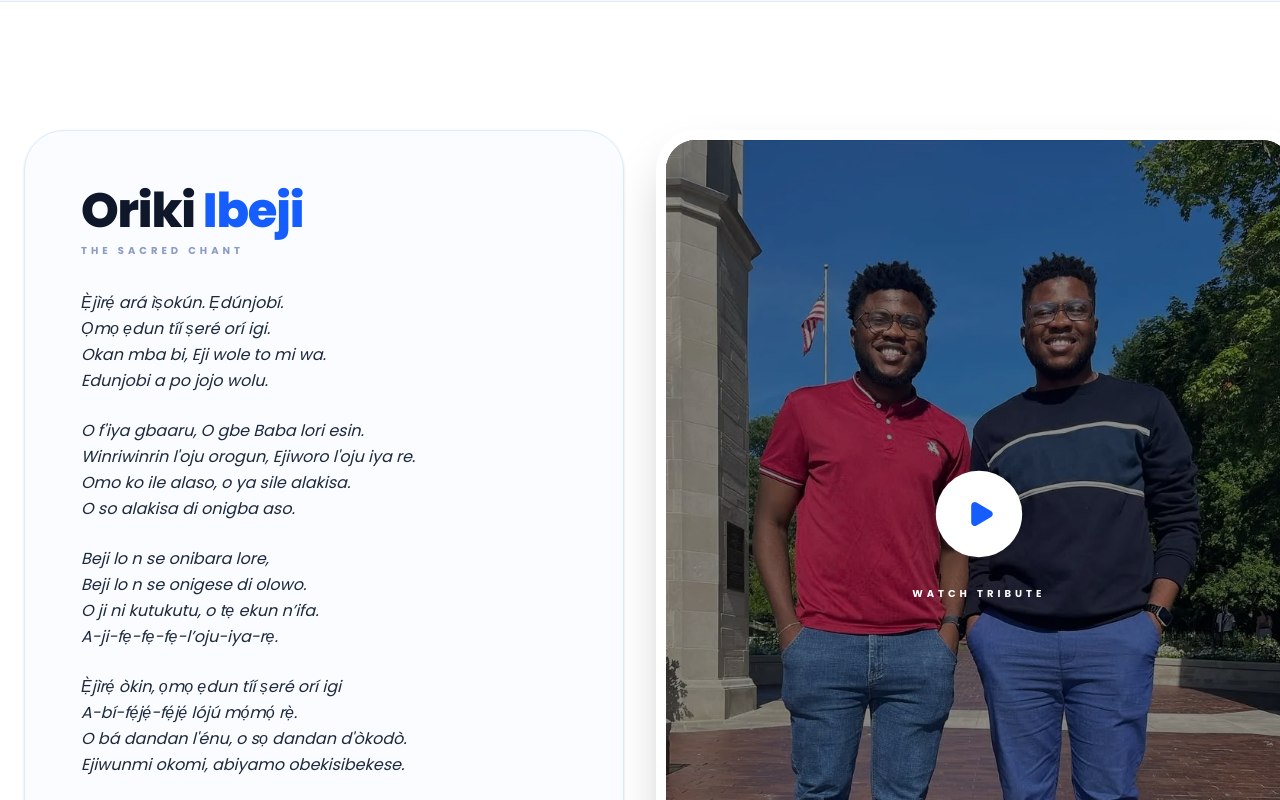
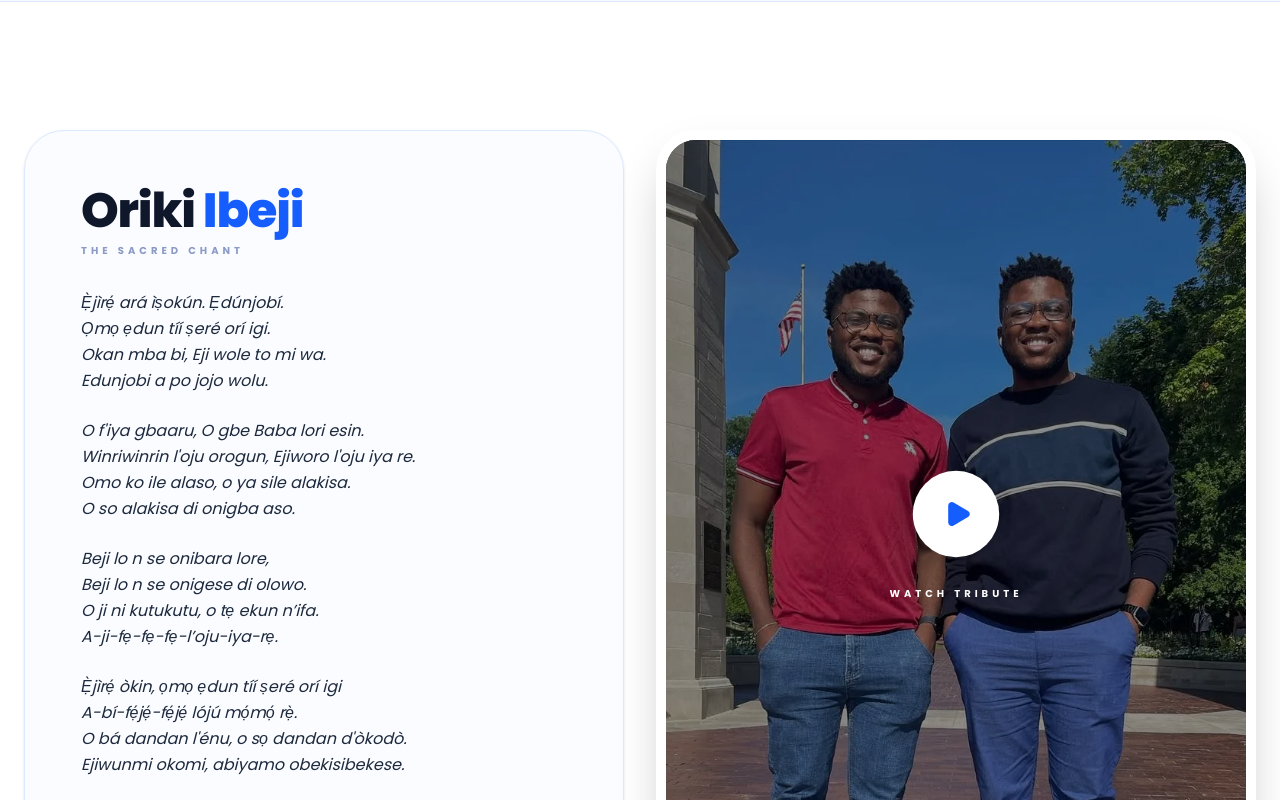
Before and after one commit to Mathew-code01/KehindeAdebiyi, a Next.js app: page / in a window 1280 px wide. Shown: the part 2780-3580 px from the top of the page. Built offline with nearby package versions, Linux system fonts and the light colour scheme.

Commit message:
feat: updated the effect 2

```diff
--- a/app/page.js
+++ b/app/page.js
@@ -267,8 +267,8 @@ export default function BirthdayPage() {
         {/* SECTION 4: ORIKI & VIDEO */}
         <section id="oriki-trigger" className="py-24 md:py-32 px-6 bg-white">
           <div className="max-w-7xl mx-auto grid md:grid-cols-2 gap-8 items-stretch">
-            {/* TEXT BOX: Expanded with more Oriki */}
-            <div className="flex flex-col justify-center space-y-8 p-10 md:p-14 bg-blue-50/30 rounded-[2.5rem] border border-blue-100 shadow-sm">
+            {/* TEXT BOX */}
+            <div className="flex flex-col justify-center space-y-8 p-10 md:p-14 bg-blue-50/30 rounded-[2.5rem] border border-blue-100 shadow-sm w-full">
               <div className="space-y-2">
                 <h3 className="text-3xl md:text-5xl font-extrabold text-slate-900 tracking-tight">
                   Oriki <span className="text-blue-600">Ibeji</span>
@@ -293,7 +293,6 @@ export default function BirthdayPage() {
                   onigba aso.
                 </p>
                 <p>
-                  {/* New lines added to increase height */}
                   Beji lo n se onibara lore, <br />
                   Beji lo n se onigese di olowo. <br />
                   O ji ni kutukutu, o tẹ ekun n’ifa. <br />
@@ -313,8 +312,8 @@ export default function BirthdayPage() {
               </div>
             </div>
 
-            {/* VIDEO CONTAINER: Changed to aspect-[4/5] to prevent head cut-off */}
-            <div className="relative rounded-[2.5rem] overflow-hidden shadow-2xl bg-black border-[10px] border-white group h-full min-h-[600px] aspect-[4/5]">
+            {/* VIDEO CONTAINER: Forced to match the width and height of the text box */}
+            <div className="relative rounded-[2.5rem] overflow-hidden shadow-2xl bg-black border-[10px] border-white group w-full h-full min-h-[500px] md:min-h-[700px]">
               {(!isPlaying || !isVideoReady) && (
                 <Image
                   src="/video-poster.webp"
@@ -344,7 +343,7 @@ export default function BirthdayPage() {
                   ref={videoRef}
                   src="/birthday-video.mp4"
                   onPlaying={() => setIsVideoReady(true)}
-                  /* object-cover fills the space, object-top protects the heads */
+                  /* object-cover fills the entire div, object-top prevents head cutting */
                   className={`w-full h-full object-cover object-top absolute inset-0 bg-black ${
                     isVideoReady ? "opacity-100" : "opacity-0"
                   }`}
```
